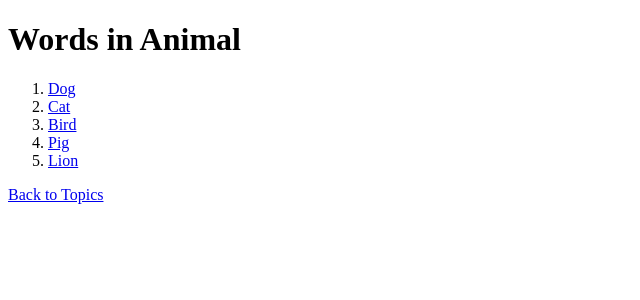
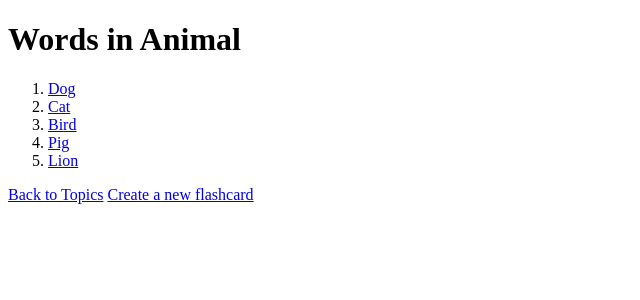
Before and after one commit to slhomles/English-Flashcards-Web-App-with-Django, a Django app: page /flashcards/1/ in a window 1280 px wide. Shown: the top 300 px of the page, without its empty margins (0-640 px from the left). Run offline with Django 4.2, Linux system fonts and the light colour scheme; data comes from the database, SQL or seed files in the repository; both versions use the stored data as it was after the commit.

Commit message:
Tao form de nguoi dung nhap flashcard cho mot topic

```diff
--- a/flashcards/models.py
+++ b/flashcards/models.py
@@ -9,7 +9,7 @@ class Topic(models.Model):
         return f'{self.name_topic}'
 
 class Flashcards(models.Model):
-    id_flashcard = models.IntegerField(primary_key= True, null = False)
+    id_flashcard = models.AutoField(primary_key= True, null = False)
     front = models.CharField(max_length = 200, blank = False)
     back = models.CharField(max_length = 300, blank = False)
     id_topic = models.ForeignKey(Topic,on_delete = models.CASCADE )
--- a/flashcards/templates/topic_detail.html
+++ b/flashcards/templates/topic_detail.html
@@ -16,7 +16,9 @@
     {% endfor %}
     </ol>
     <a href="{% url 'topics' %}">Back to Topics</a>
+    <a href="{% url 'create_flashcard' topic.id_topic %}">Create a new flashcard</a>
     {% endblock main-content %}
+
 </body>
 
 </html>
--- a/flashcards/templates/topics.html
+++ b/flashcards/templates/topics.html
@@ -26,7 +26,7 @@
             </ul>
         </div>
     </div>
-    <a href="{% url 'create' %}">Create a Topic</a>
+    <a href="{% url 'create_topic' %}">Create a Topic</a>
 </body>
 
 </html>
--- a/flashcards/urls.py
+++ b/flashcards/urls.py
@@ -5,6 +5,7 @@ urlpatterns = [
     path('topics/', views.topics, name='topics'),
     path('flashcards/<int:id_topic>/', views.flashcards, name='flashcards'),
     path('word_detail/<int:id_flashcard>/', views.word_detail, name='word_detail'),
-    path('create/',views.create_topic , name ='create'),
+    path('create_topic/',views.create_topic , name ='create_topic'),
+    path('create_flashcard/<int:id_topic>/',views.create_flashcard, name = 'create_flashcard'),
     path('success/',views.success_view,name = 'success'),
 ]
--- a/flashcards/views.py
+++ b/flashcards/views.py
@@ -2,7 +2,7 @@ from .models import Topic, Flashcards
 from django.http import HttpResponse
 from django.template import loader
 from django.shortcuts import render,get_object_or_404,redirect
-from .forms import TopicForm
+from .forms import TopicForm, FlashcardsForm
 
 # Create your views here.
 def topics(request):
@@ -36,10 +36,23 @@ def create_topic(request):
     form = TopicForm(request.POST)
     if form.is_valid():
       form.save()
-      return redirect("success")
+      return redirect("topics")
   else:
     form = TopicForm()
   return render(request,'forms.html',{'form':form})
 
+def create_flashcard(request,id_topic):
+    topic = get_object_or_404(Topic, pk=id_topic)
+    form = FlashcardsForm(request.POST)
+    if form.is_valid():
+         flashcard = form.save(commit = False)
+         flashcard.id_topic = topic
+         flashcard.save()
+         return redirect('flashcards', id_topic=id_topic)
+    else:
+       form = FlashcardsForm()
+    return render(request,'forms.html',{'form': form})
+
+
 def success_view(request):
   return render(request,'success.html')
```
Also changed, not shown: flashcards/forms.py (+6 -1 lines), db.sqlite3, flashcards/migrations/0003_alter_flashcards_id_flashcard.py (added).
